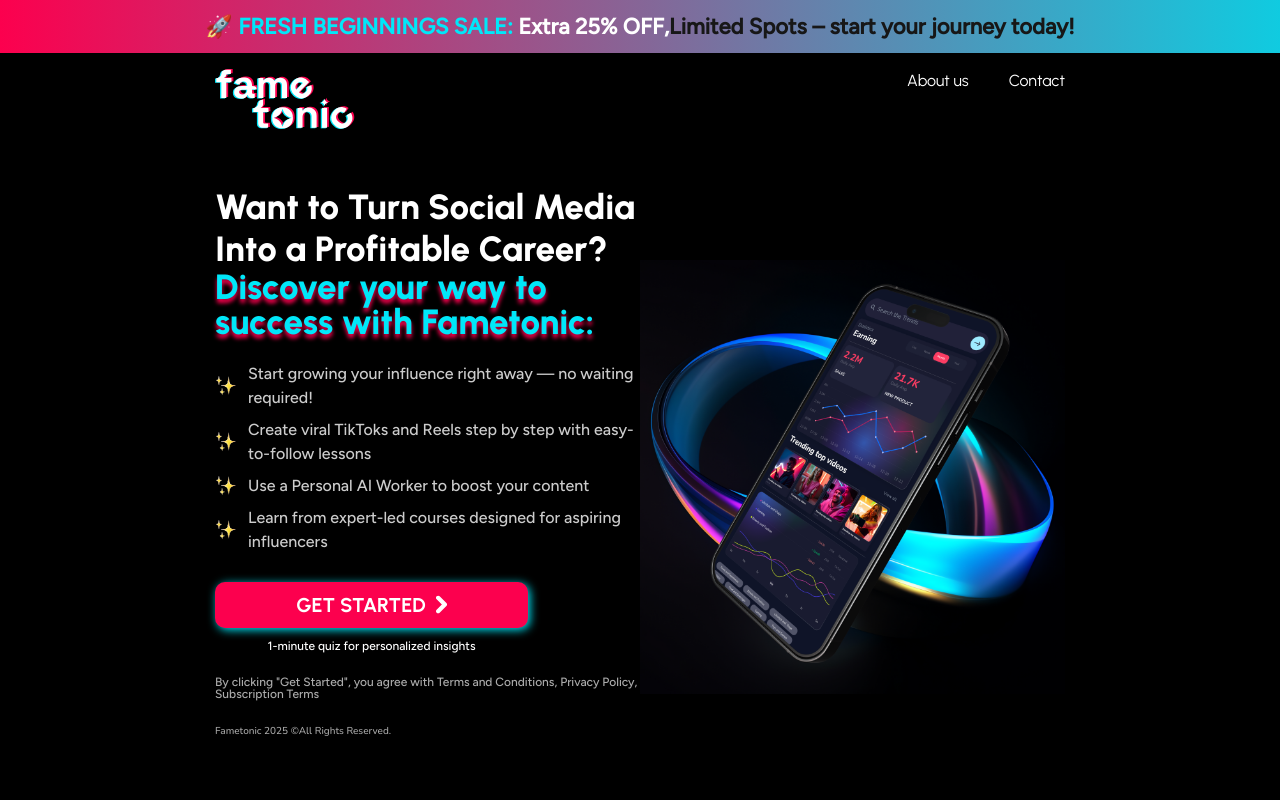
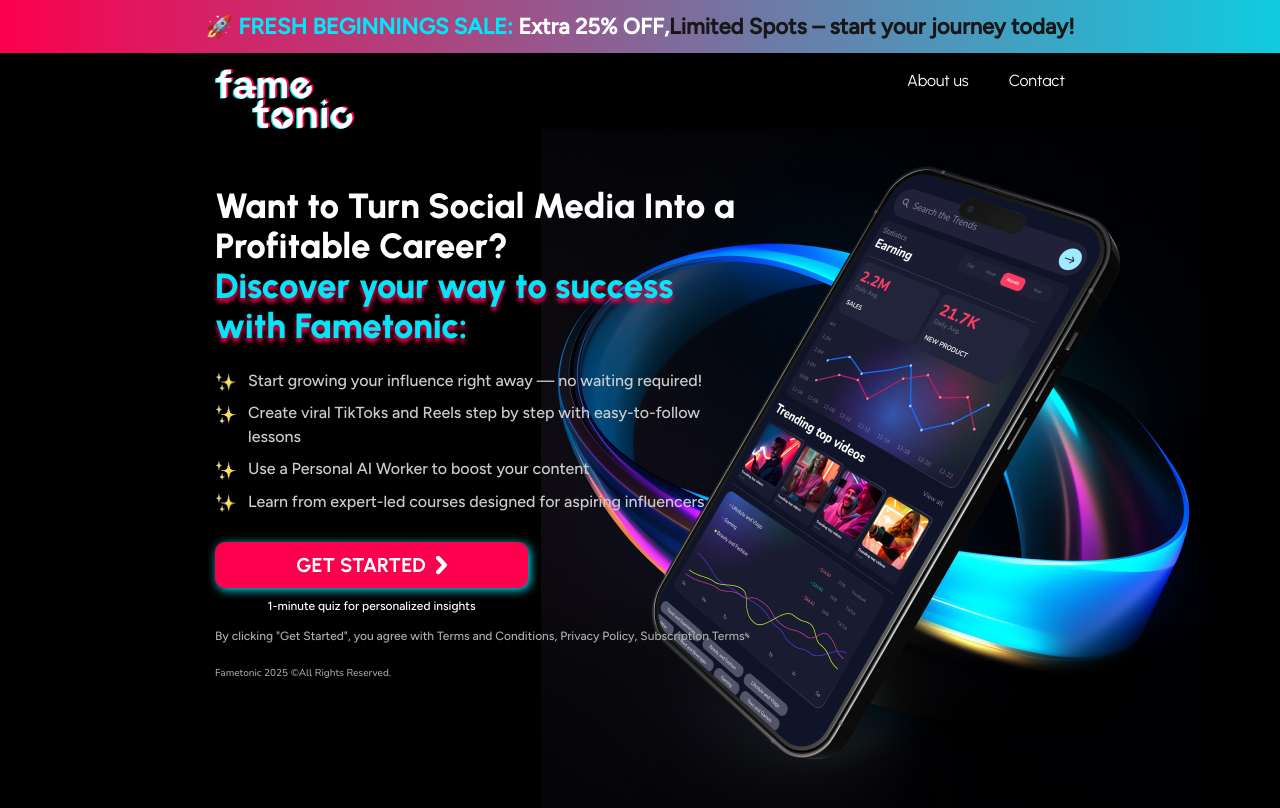
Before and after one commit to eeemons/fametonic, a Next.js app: page / in a window 1280 px wide. Built offline with nearby package versions, Linux system fonts and the light colour scheme.

Commit message:
overlapping side by side design done

```diff
--- a/Component/Footer.tsx
+++ b/Component/Footer.tsx
@@ -1,6 +1,6 @@
 export default function Footer() {
   return (
-    <footer className="text-center text-[10px] font-[500] text-[#ABABAB] bg-black font-['Nunito'] md:text-left">
+    <footer className="text-center text-[10px] font-[500] text-[#ABABAB] font-['Nunito'] md:text-left">
       Fametonic 2025 ©All Rights Reserved.
     </footer>
   );
--- a/Component/HeroSection.tsx
+++ b/Component/HeroSection.tsx
@@ -21,20 +21,20 @@ export default function HeroSection() {
   ];
 
   return (
-    <section className="bg-black text-white px-[20px] pb-[20px] flex flex-col-reverse md:flex-row items-center justify-between md:mt-[57px] md:px-0">
-      {/* Left Side */}
-      <div className="flex-1 max-w-[580px] px-[20px] md:px-0">
-        <h1 className="text-[25px] text-center md:text-left font-[800] leading-[1.2] md:text-[35px]">
+    <section className="bg-black text-white px-[20px] pb-[20px] flex flex-col-reverse md:flex-row md:px-0 relative md:min-h-[679px] md:pb-[40px]">
+      {/* Left Side - Content */}
+      <div className="flex-1 max-w-[580px] px-[20px] md:px-0 relative z-10 md:mt-[57px]">
+        <h1 className="text-[25px] text-center md:text-left font-[800] leading-[1.2] md:text-[35px] md:leading-[1.15]">
           Want to Turn Social Media Into a Profitable Career?
         </h1>
-        <p className="text-[#00E7F9] text-center md:text-left font-[800] text-[25px] leading-[100%] tracking-[0] align-middle mb-[22px] text-shadow-fametonic-glow md:text-[35px]">
+        <p className="text-[#00E7F9] text-center md:max-w-[516px] md:text-left font-[800] text-[25px] leading-[100%] tracking-[0] align-middle mb-[22px] text-shadow-fametonic-glow md:text-[35px] md:leading-[1.15]">
           Discover your way to success with Fametonic:
         </p>
         <ul className="text-[#CCCCCC] font-[500] text-[16px] leading-[1.5] mb-[28px] space-y-[8px] max-w-[350px] md:max-w-[516px] font-['Figtree']">
           {features.map((item, index) => (
-            <li key={index} className="flex items-center">
+            <li key={index} className="flex items-start">
               <Image
-                className="text-[#00C2FF]"
+                className="text-[#00C2FF] mt-[2px] flex-shrink-0"
                 src={stars}
                 alt="Stars"
                 width={22}
@@ -45,7 +45,7 @@ export default function HeroSection() {
           ))}
         </ul>
         <div className="md:flex md:flex-col-reverse">
-          <div className="mt-[22px]">
+          <div className="mt-[22px] md:mt-[16px]">
             <Terms />
           </div>
           <div className="md:max-w-[313px]">
@@ -61,8 +61,8 @@ export default function HeroSection() {
         </div>
       </div>
 
-      {/* Right Side */}
-      <div className="flex-1 flex justify-center">
+      {/* Right Side - Phone Mockup */}
+      <div className="flex-1 flex justify-center md:justify-end relative md:absolute md:right-0 md:top-0 md:w-[50%] lg:w-[45%] md:overflow-visible">
         <PhoneMockup />
       </div>
     </section>
--- a/Component/PhoneMockup.tsx
+++ b/Component/PhoneMockup.tsx
@@ -1,15 +1,16 @@
 import Image from "next/image";
 import image from "@/images/phone-mockup.png";
+
 export default function PhoneMockup() {
   return (
-    <div className="relative max-w-[390px] md:max-w-[666px]">
+    <div className="relative max-w-[390px] md:max-w-none md:w-full md:h-full flex items-center justify-center">
       <Image
         src={image}
         alt="Phone mockup"
         width={666}
-        height={500}
+        height={679}
         priority
-        className="block h-auto"
+        className="block h-auto w-full max-w-[390px] md:max-w-[666px] md:w-[666px] md:h-[679px]"
       />
     </div>
   );
--- a/app/page.tsx
+++ b/app/page.tsx
@@ -6,7 +6,7 @@ export default function Home() {
   return (
     <div className="bg-black min-h-screen">
       <AnnouncementBar />
-      <div className="md:px-[215px] lg:max-w-[1440px] mx-auto">
+      <div className="md:px-[215px] lg:max-w-[1440px] mx-auto relative overflow-hidden">
         <Navbar />
         <HeroSection />
       </div>
```
